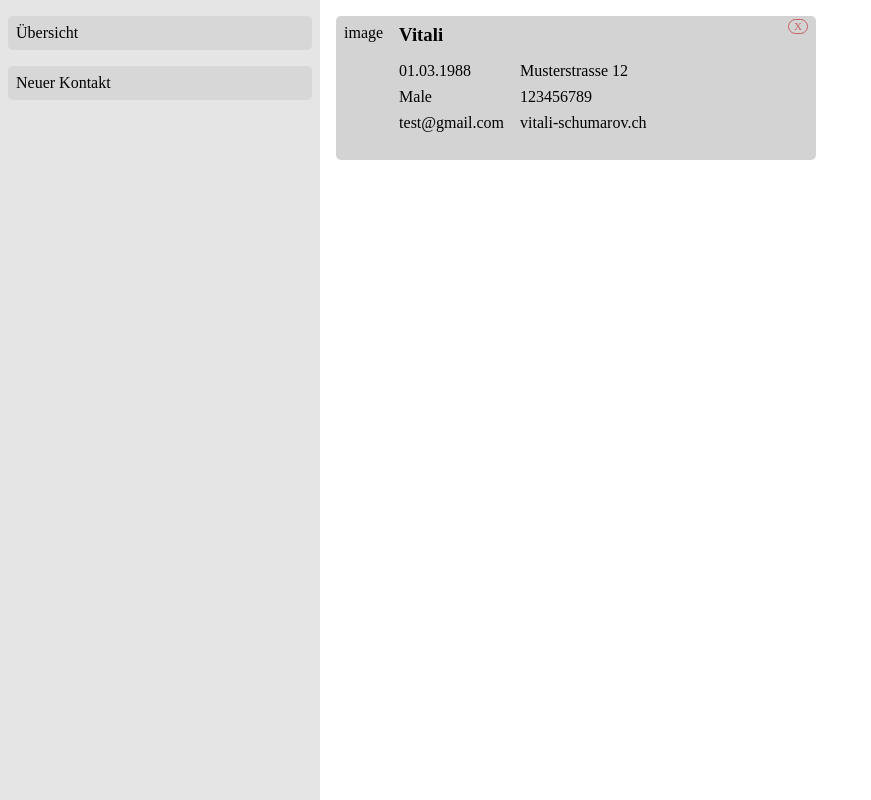
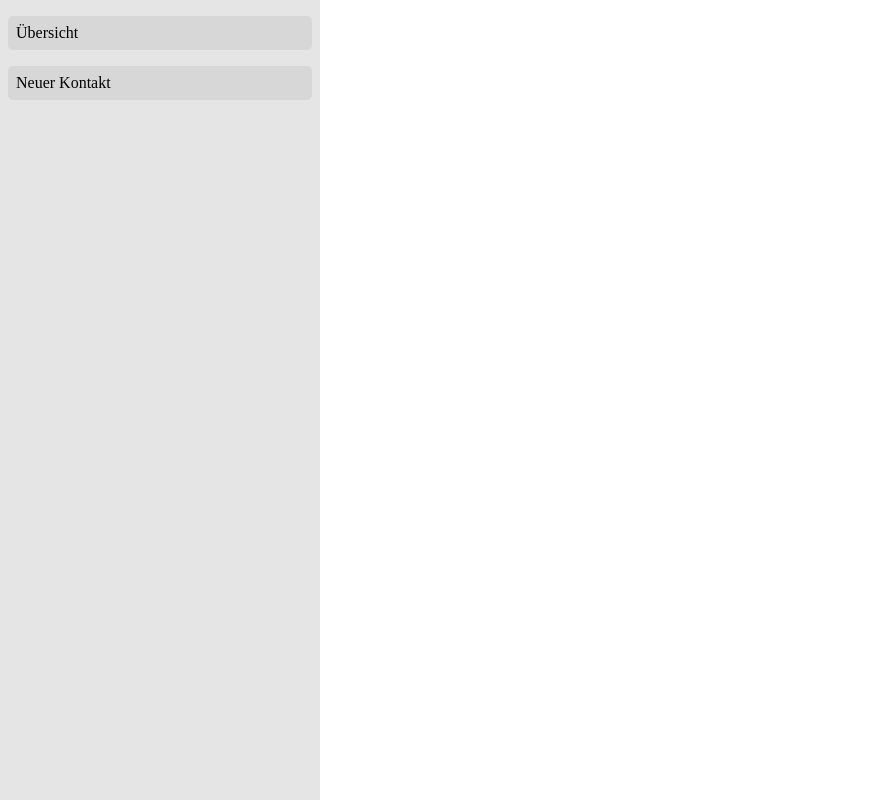
Before and after one commit to vitalischumarov/ContactManager, a React (Vite) app: page /allContactsView in a window 1280 px wide. Shown: the whole page, without its empty margins (0-871 px from the left). Built offline with nearby package versions, Linux system fonts and the light colour scheme.

Commit message:
trying to load contact from local Storage

```diff
--- a/src/Storages/localStorage.tsx
+++ b/src/Storages/localStorage.tsx
@@ -1,6 +1,23 @@
 import { PersonData } from "../components/NewContact";
 
+const allePersonen: PersonData[] = [];
+
 export function saveToLocalStorage(data: PersonData) {
-  console.log("reached local storage");
-  localStorage.setItem("contact", JSON.stringify(data));
+  allePersonen.push(data);
+  localStorage.setItem("contact", JSON.stringify(allePersonen));
 }
+
+export function loadContactsFromLocalStorage() {
+  const contactsJson = localStorage.getItem("contact");
+  if (!contactsJson) {
+    return null;
+  } else {
+    try {
+      const allPersonData: PersonData[] = JSON.parse(contactsJson);
+      console.log("data loaded from local storage.");
+      return allPersonData;
+    } catch {
+      console.error("error appeared with parsing the loading data");
+    }
+  }
+}
--- a/src/components/AllContactsView.scss
+++ b/src/components/AllContactsView.scss
@@ -1,4 +1,7 @@
 .AllContactsview {
   margin-top: 1rem;
   margin-left: 1rem;
+  display: flex;
+  gap: 0.5rem;
+  flex-wrap: wrap;
 }
--- a/src/components/AllContactsView.tsx
+++ b/src/components/AllContactsView.tsx
@@ -1,10 +1,26 @@
 import "./AllContactsView.scss";
 import Contact from "./Contact";
+import { loadContactsFromLocalStorage } from "../Storages/localStorage";
+import { useState } from "react";
+import { PersonData } from "./NewContact";
 
 export default function AllContactsView() {
-  return (
-    <div className="AllContactsview">
-      <Contact></Contact>
-    </div>
-  );
+  const [listOfContacts, setListOfContacts] = useState<
+    PersonData[] | null | undefined
+  >(null);
+  const newList = loadContactsFromLocalStorage();
+  // if (newList?.length !== 0) {
+  //   setListOfContacts(newList);
+  // }
+
+  if (newList !== null) {
+    return (
+      <div className="AllContactsview">
+        {newList?.map((contact, index) => {
+          console.log(`username: ${contact.id}`);
+          return <Contact key={index} contactData={contact}></Contact>;
+        })}
+      </div>
+    );
+  }
 }
--- a/src/components/Contact.tsx
+++ b/src/components/Contact.tsx
@@ -1,7 +1,12 @@
 import { Link } from "react-router-dom";
 import "./Contact.scss";
+import { PersonData } from "./NewContact";
 
-export default function Contact() {
+interface ContactDataProps {
+  contactData: PersonData;
+}
+
+export default function Contact<PersonData>({ contactData }: ContactDataProps) {
   return (
     <>
       <div className="Contact">
@@ -9,18 +14,18 @@ export default function Contact() {
           <div className="imge">image</div>
           <div className="details">
             <div className="details__name">
-              <h3>Vitali</h3>
+              <h3>{contactData.username}</h3>
             </div>
             <div className="details__contact">
               <div className="leftDetails">
-                <span className="detailText">01.03.1988</span>
-                <span className="detailText">Male</span>
-                <span className="detailText">test@gmail.com</span>
+                <span className="detailText">{contactData.geburtsdatum}</span>
+                <span className="detailText">{contactData.geschlecht}</span>
+                <span className="detailText">{contactData.email}</span>
               </div>
               <div className="rightDetails">
-                <span className="detailText">Musterstrasse 12</span>
-                <span className="detailText">123456789</span>
-                <span className="detailText">vitali-schumarov.ch</span>
+                <span className="detailText">{contactData.post}</span>
+                <span className="detailText">{contactData.phone}</span>
+                <span className="detailText">{contactData.webseite}</span>
               </div>
             </div>
           </div>
--- a/src/components/Main.tsx
+++ b/src/components/Main.tsx
@@ -1,4 +1,4 @@
-import { Link, Outlet } from "react-router-dom";
+import { Outlet } from "react-router-dom";
 import "./Main.scss";
 import Navbar from "./Navbar";
 
--- a/src/components/NewContact.tsx
+++ b/src/components/NewContact.tsx
@@ -10,6 +10,7 @@ export interface PersonData {
   post: string;
   phone: string;
   webseite: string;
+  id: number;
 }
 
 export default function NewContact() {
@@ -21,7 +22,12 @@ export default function NewContact() {
     post: "",
     phone: "",
     webseite: "",
+    id: Math.random(),
   });
+
+  function generateID() {
+    return;
+  }
 
   function handleChange(
     event: React.ChangeEvent<HTMLInputElement | HTMLSelectElement>
@@ -75,7 +81,6 @@ export default function NewContact() {
       person.webseite === ""
     ) {
       console.log("Eingaben fehlen");
-      console.log(person);
       return false;
     } else {
       return true;
@@ -84,7 +89,6 @@ export default function NewContact() {
 
   function createNewContact() {
     if (noMissingEntries()) {
-      console.log("alle daten vollzaehlig...");
       saveToLocalStorage(person);
     } else {
       console.log("error");
```
